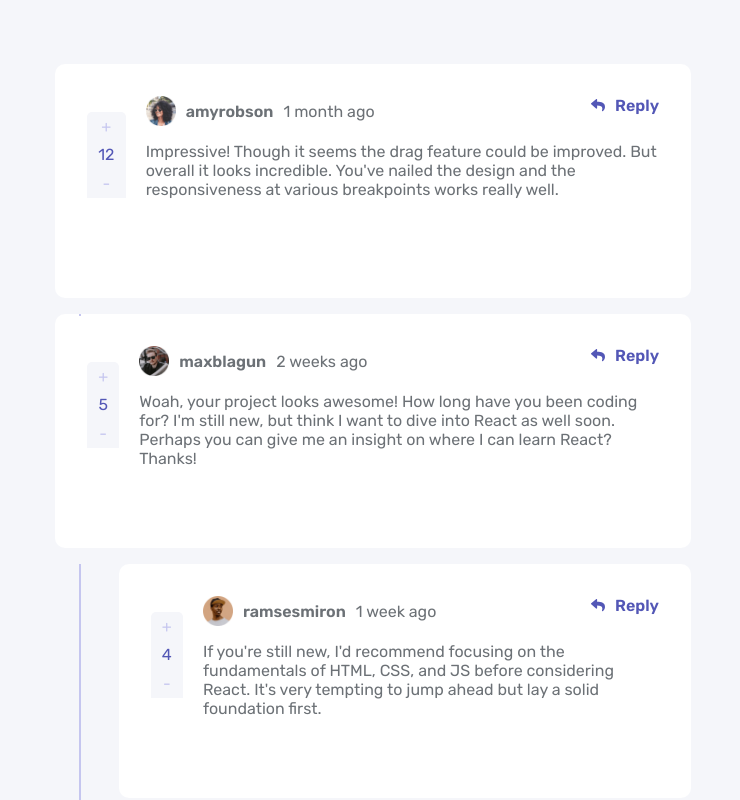
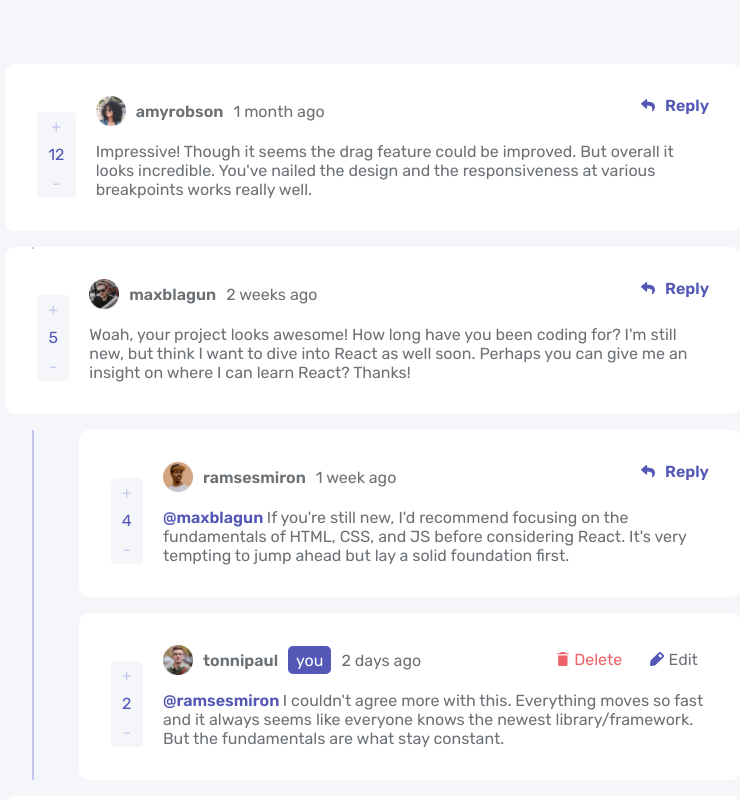
Before and after one commit to TonniPaul/interactive-comment-, a Next.js app: page / in a window 1280 px wide. Shown: the top 800 px of the page, without its empty margins (267-1007 px from the left). Built offline with nearby package versions, Linux system fonts and the light colour scheme.

Commit message:
refactor : removed comments, improved styling, made the AddComment function as expected

```diff
--- a/components/Main.tsx
+++ b/components/Main.tsx
@@ -11,7 +11,7 @@ const Main = () => {
   const [comment, setComment] = useState<Comment[]>([]);
   const currentUser = myData.currentUser;
   const [replyValue, setReplyValue] = useState<string>("");
-  const [replyingTo, setReplyingTo] = useState<number | null>(null);
+  const [replyId, setReplyId] = useState<number | null>(null);
 
   useEffect(() => {
     const localComments = JSON.parse(
@@ -26,14 +26,8 @@ const Main = () => {
     localStorage.setItem("myComments", JSON.stringify(comment));
   }, [comment]);
 
-  // const { data, error, mutate } = useSWR("/api/comments", fetcher);
-  // if (error) return <Loader color="var(--red)">Error fetching comments</Loader>;
-  // if (!data) return <Loader color="var(--blue)">Loading comments...</Loader>;
-
-  // const { comments, currentUsers } = data;
-
   const handleReplyClick = (commentId: number) => {
-    setReplyingTo(commentId);
+    setReplyId(commentId);
   };
 
   const handleInputChange = (e: React.ChangeEvent<HTMLTextAreaElement>) => {
@@ -62,13 +56,10 @@ const Main = () => {
     setComment(updatedComment);
     setReplyValue("");
   };
-  const handleCommentReplyAdd = (commentId: number, replyId: number) => {
+  const handleCommentReplyAdd = (commentId: number) => {
     const updatedComments = comment.map((comment) => {
-      if (comment.id === commentId) {
-        const updatedReplies = [
-          ...comment.replies,
-          {
-            id: Date.now(),
+      const nReply = {
+        id: Math.random(),
         content: replyValue,
         createdAt: "just now",
         score: 0,
@@ -78,21 +69,19 @@ const Main = () => {
         },
         replies: [],
         replyingTo: comment.user.username,
-          },
-        ];
+      };
+      if (comment.id === commentId) {
+        const updatedReplies = [...comment.replies, nReply];
         return { ...comment, replies: updatedReplies };
       }
       return comment;
     });
     setComment(updatedComments);
-    setReplyingTo(null);
+    setReplyId(null);
   };
 
   const handleCommentDelete = (commentId: number) => {
-    console.log("commentId", commentId);
-    console.log("comment", comment);
     const filteredComments = comment.filter((c) => c.id !== commentId);
-    console.log("filteredComments", filteredComments);
     setComment(filteredComments);
   };
 
@@ -105,11 +94,8 @@ const Main = () => {
       }
       return comment;
     });
-    console.log("Date Now", Date.now);
-    console.log("removedComments", removedComments);
     setComment(removedComments);
   };
-  console.log("comment-out", comment);
 
   return (
     <Container>
@@ -126,15 +112,16 @@ const Main = () => {
               onReplyClick={handleReplyClick}
               commentId={data.id}
               deleteComment={() => handleCommentDelete(data.id)}
+              responseTo={""}
             />
             <ReplyContainerStyle>
               <hr />
-              {replyingTo === data.id && (
+              {replyId === data.id && (
                 <AddComment
-                  image={"/images/avatars/image-amyrobson.png"}
+                  image={currentUser.image.png}
                   onChange={handleInputChange}
                   onSubmit={handleCommentSubmit}
-                  replyingTo={data.user.username}
+                  replyingTo={replyValue}
                 />
               )}
               {data.replies.map((reply) => {
@@ -152,6 +139,7 @@ const Main = () => {
                     deleteComment={() =>
                       handleCommentReplyDelete(data.id, reply.id)
                     }
+                    responseTo={reply.replyingTo}
                   />
                 );
               })}
--- a/components/ReplyCard.tsx
+++ b/components/ReplyCard.tsx
@@ -9,6 +9,7 @@ import {
   UserData,
   ButtonContainer,
   PrimaryButton,
+  ContentTextStyle,
 } from "@/styles/main.styled";
 import replyIcon from "../public/images/icon-reply.svg";
 import editIcon from "../public/images/icon-edit.svg";
@@ -25,6 +26,7 @@ interface ReplyProps {
   commentContent: string;
   commentScore: number;
   user: string;
+  responseTo: string;
   onReplyClick: (commentId: number) => void;
   commentId: number;
   deleteComment: () => void;
@@ -37,6 +39,7 @@ const ReplyCard = ({
   commentScore,
   onReplyClick,
   user,
+  responseTo,
   commentId,
   deleteComment,
 }: ReplyProps) => {
@@ -65,9 +68,11 @@ const ReplyCard = ({
       setVoteCount(voteCount);
     }
   };
+
   const handleCancelClick = () => {
     setIsDeleting(false);
   };
+
   const handleDeleteClick = () => {
     setIsDeleting(true);
   };
@@ -80,7 +85,7 @@ const ReplyCard = ({
     setEditedComment(e.target.value);
   };
 
-  const handleEditUpdate = async () => {
+  const handleEditUpdate = () => {
     setIsEditing(false);
   };
 
@@ -101,15 +106,19 @@ const ReplyCard = ({
 
           <p>{dateCreated}</p>
         </UserData>
+        {!isEditing ? (
+          <ContentTextStyle>
+            {responseTo && <span>@{responseTo} </span>}
+            {editedComment}
+          </ContentTextStyle>
+        ) : (
+          <TextAreaStyle
+            value={editedComment}
+            disabled={isEditing ? false : true}
+            onChange={handleCommentChange}
+          />
+        )}
 
-        <TextAreaStyle
-          value={editedComment}
-          disabled={isEditing ? false : true}
-          border={!isEditing ? "none" : "2px solid var(--borderColor)"}
-          padding={!isEditing ? "none" : ".5rem 1rem"}
-          height={!isEditing ? "120px" : "150px"}
-          onChange={handleCommentChange}
-        />
         {isEditing && (
           <span>
             <PrimaryButton onClick={handleEditUpdate}>Update</PrimaryButton>
--- a/styles/main.styled.tsx
+++ b/styles/main.styled.tsx
@@ -1,19 +1,9 @@
-import { DetailedHTMLProps, TextareaHTMLAttributes } from "react";
-import styled, { ThemeProps } from "styled-components";
+import styled from "styled-components";
 
-interface TextAreaProps
-  extends DetailedHTMLProps<
-    TextareaHTMLAttributes<HTMLTextAreaElement>,
-    HTMLTextAreaElement
-  > {
-  border?: string;
-  padding?: string;
-  height?: string;
-}
 export const Container = styled.div`
   width: 100%;
   padding: 3rem 2rem;
-  max-width: 700px;
+  max-width: 800px;
   overflow: hidden;
   margin: auto;
 `;
@@ -23,13 +13,7 @@ export const CardStyle = styled.div`
   padding: 2rem;
   border-radius: 10px;
   margin: 1rem auto;
-  max-width: 700px;
   position: relative;
-
-  div p:nth-of-type(1) {
-    font-weight: 600;
-    text-transform: lowercase;
-  }
 
   @media (min-width: 768px) {
     display: flex;
@@ -44,6 +28,11 @@ export const UserData = styled.div`
   gap: 10px;
   margin-bottom: 1rem;
 
+  & p:nth-of-type(1) {
+    font-weight: 600;
+    text-transform: lowercase;
+  }
+
   & span {
     background: var(--blue);
     color: var(--white);
@@ -54,17 +43,25 @@ export const UserData = styled.div`
 
 export const Block = styled.div`
   display: block;
+  font-weight: 400 !important;
   & > span {
     position: relative;
     padding: 0.5rem 0 1.5rem;
     display: block;
   }
+
   & button {
     position: absolute;
     right: 0;
   }
   @media (min-width: 768px) {
     width: 100%;
+  }
+`;
+export const ContentTextStyle = styled.p`
+  & span {
+    color: var(--blue);
+    font-weight: 600;
   }
 `;
 
@@ -107,15 +104,14 @@ export const ScoreCountContainer = styled.div`
   }
 `;
 
-export const TextAreaStyle = styled.textarea<TextAreaProps>`
+export const TextAreaStyle = styled.textarea`
   min-width: 100%;
-  min-height: ${({ height }) => height} !important;
-  max-height: max-content;
   background: none;
   outline: none;
-  border: ${({ border }) => border};
+  border: 2px solid var(--borderColor);
   font-size: inherit;
-  padding: ${({ padding }) => padding};
+  font-weight: 400;
+  padding: 0.5rem 1rem;
 
   @media (min-width: 768px) {
     min-height: 80px;
```
Lines whose indentation alone changed are shown as unchanged.
